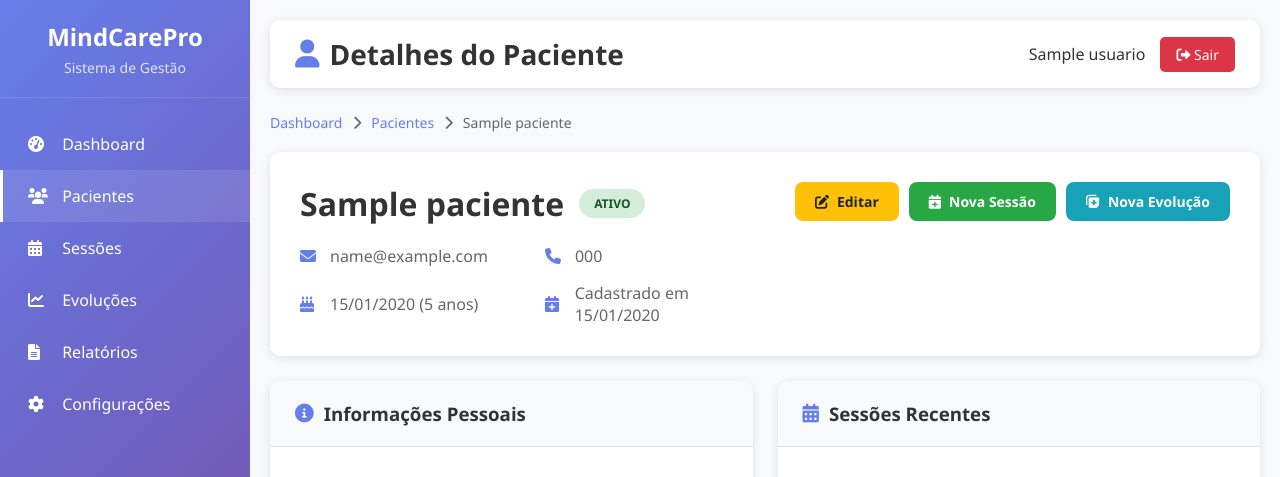
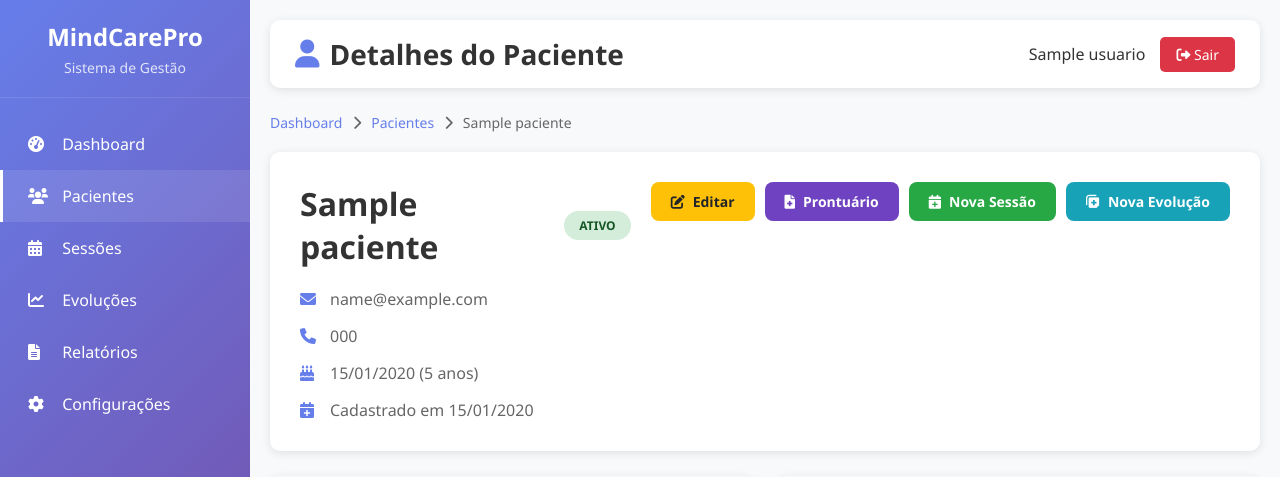
Before and after one commit to flavioricci-terser/mindcarepro-sistema, a Flask app: page /pacientes/1 in a window 1280 px wide. Shown: the top 477 px of the page. Run offline with Flask 3, Linux system fonts and the light colour scheme; a user stored in the database is signed in; tables that the repository leaves empty hold one stand-in row (values such as "Sample post"); some libraries are stand-ins or nearby versions.

Commit message:
Update ver_paciente.html

```diff
--- a/templates/ver_paciente.html
+++ b/templates/ver_paciente.html
@@ -225,8 +225,14 @@
             color: white;
         }
 
+        .btn-purple {
+            background: #6f42c1;
+            color: white;
+        }
+
         .btn:hover {
             transform: translateY(-2px);
+            box-shadow: 0 4px 12px rgba(0,0,0,0.15);
         }
 
         .content-grid {
@@ -415,19 +421,19 @@
                 <i class="fas fa-users"></i>
                 Pacientes
             </a>
-            <a href="#" class="menu-item">
+            <a href="{{ url_for('sessoes') }}" class="menu-item">
                 <i class="fas fa-calendar-alt"></i>
                 Sessões
             </a>
-            <a href="#" class="menu-item">
+            <a href="{{ url_for('evolucoes') }}" class="menu-item">
                 <i class="fas fa-chart-line"></i>
                 Evoluções
             </a>
-            <a href="#" class="menu-item">
+            <a href="{{ url_for('relatorios') }}" class="menu-item">
                 <i class="fas fa-file-alt"></i>
                 Relatórios
             </a>
-            <a href="#" class="menu-item">
+            <a href="{{ url_for('configuracoes') }}" class="menu-item">
                 <i class="fas fa-cog"></i>
                 Configurações
             </a>
@@ -501,11 +507,15 @@
                     <i class="fas fa-edit"></i>
                     Editar
                 </a>
-                <a href="#" class="btn btn-success">
+                <a href="{{ url_for('prontuario', paciente_id=paciente.id) }}" class="btn btn-purple">
+                    <i class="fas fa-file-medical"></i>
+                    Prontuário
+                </a>
+                <a href="{{ url_for('nova_sessao') }}?paciente_id={{ paciente.id }}" class="btn btn-success">
                     <i class="fas fa-calendar-plus"></i>
                     Nova Sessão
                 </a>
-                <a href="#" class="btn btn-info">
+                <a href="{{ url_for('nova_evolucao') }}?paciente_id={{ paciente.id }}" class="btn btn-info">
                     <i class="fas fa-notes-medical"></i>
                     Nova Evolução
                 </a>
```
